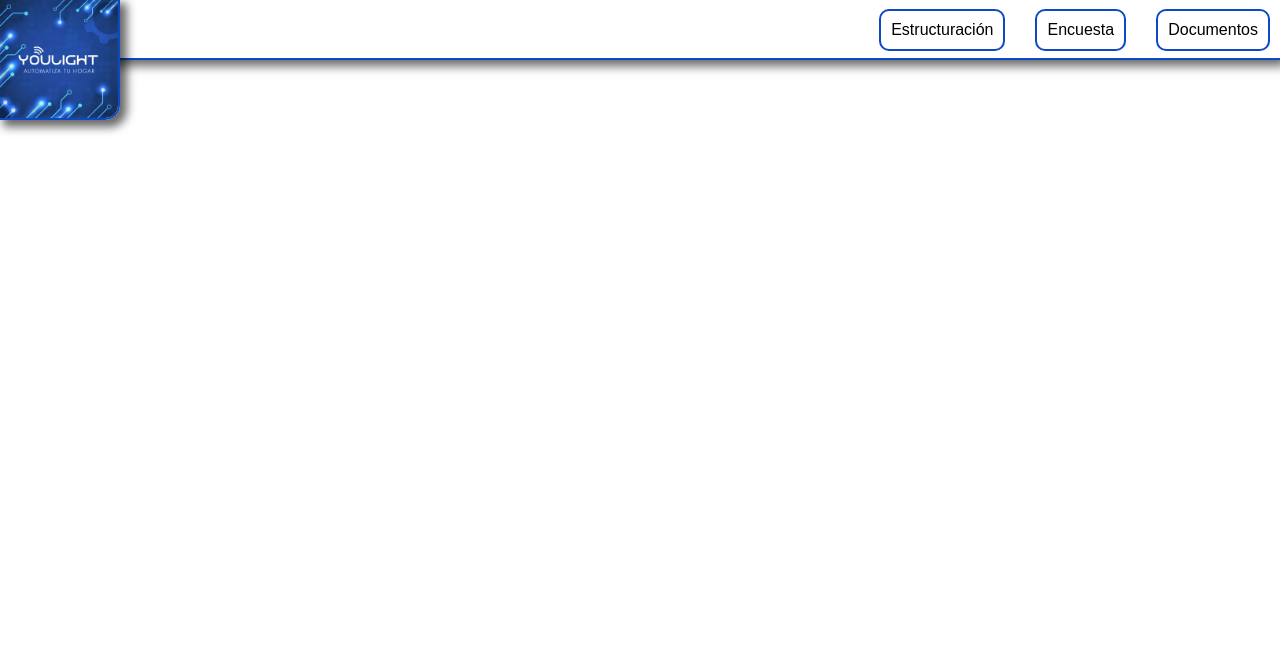
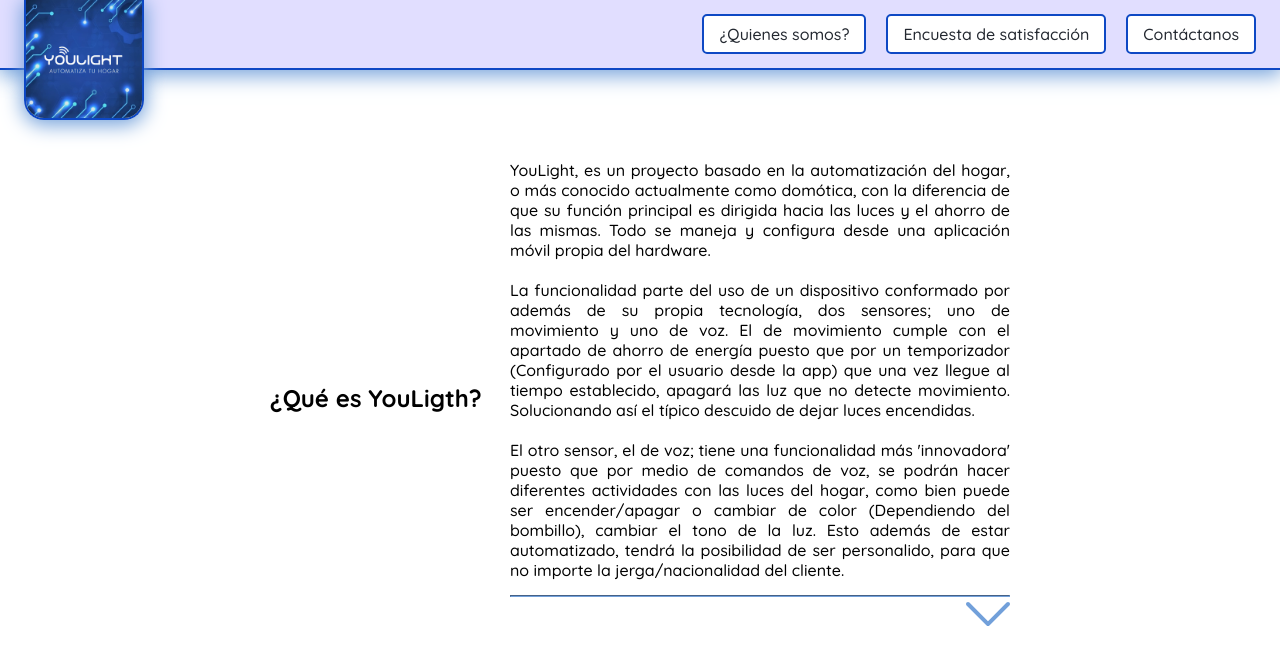
Before and after one commit to SergioAngel-1/Usbbog, a plain HTML site: page index.html in a window 1280 px wide. Drawn offline with Linux system fonts and the light colour scheme.

Commit message:
Navbar v1 && body v0.1

```diff
--- a/index.html
+++ b/index.html
@@ -4,33 +4,65 @@
     <meta charset="UTF-8" />
     <meta http-equiv="X-UA-Compatible" content="IE=edge" />
     <meta name="viewport" content="width=device-width, initial-scale=1.0" />
-    <link rel="stylesheet" href="styles.css" />
     <link rel="preconnect" href="https://fonts.googleapis.com" />
     <link rel="preconnect" href="https://fonts.gstatic.com" crossorigin />
+    <script src="script.js"></script>
     <link
       href="https://fonts.googleapis.com/css2?family=Quicksand:wght@300;500;700&display=swap"
       rel="stylesheet"
     />
-    <title>Lenguajes de Programación</title>
+    <link rel="stylesheet" href="/styles.css" />
+    <title>YouLight</title>
   </head>
   <body>
-    <header>
-      <nav>
+    <nav>
+      <div class="navbar-left">
+        <img src="/Imágenes/YOULIGTH.jpeg" alt="logo" class="logo" />
+      </div>
+      <div class="navbar-right">
         <ul>
-          <li>
-            <img
-              class="imgHeader"
-              src="./Imágenes/YOULIGTH.jpeg"
-              alt="YOULIGTH"
-            />
-          </li>
+          <li><a href="#">¿Quienes somos?</a></li>
+          <li><a href="#">Encuesta de satisfacción</a></li>
+          <li><a href="#">Contáctanos</a></li>
         </ul>
-        <ul class="rigt-section">
-          <li>Estructuración</li>
-          <li>Encuesta</li>
-          <li>Documentos</li>
-        </ul>
-      </nav>
-    </header>
+      </div>
+    </nav>
+    <section class="section-one">
+      <div class="container-section-one">
+        <h1><div class="section-one-info title">¿Qué es YouLigth?</div></h1>
+        <div class="section-one-info p">
+          <p>
+            YouLight, es un proyecto basado en la automatización del hogar, o
+            más conocido actualmente como domótica, con la diferencia de que su
+            función principal es dirigida hacia las luces y el ahorro de las
+            mismas. Todo se maneja y configura desde una aplicación móvil propia
+            del hardware.
+            <br /><br />
+            La funcionalidad parte del uso de un dispositivo conformado por
+            además de su propia tecnología, dos sensores; uno de movimiento y
+            uno de voz. El de movimiento cumple con el apartado de ahorro de
+            energía puesto que por un temporizador (Configurado por el usuario
+            desde la app) que una vez llegue al tiempo establecido, apagará las
+            luz que no detecte movimiento. Solucionando así el típico descuido de dejar luces encendidas.
+            <br /><br />
+            El otro sensor, el de voz; tiene una funcionalidad más 'innovadora'
+            puesto que por medio de comandos de voz, se podrán hacer diferentes
+            actividades con las luces del hogar, como bien puede ser
+            encender/apagar o cambiar de color (Dependiendo del bombillo),
+            cambiar el tono de la luz. Esto además de estar automatizado, tendrá
+            la posibilidad de ser personalido, para que no importe la jerga/nacionalidad del
+            cliente.
+            <hr>
+            <span class="seeMore">
+              <svg version="1.1" id="Layer_1" xmlns="http://www.w3.org/2000/svg" xmlns:xlink="http://www.w3.org/1999/xlink" x="0px" y="0px" viewBox="0 0 330 330" xml:space="preserve" width="44" heigth="44" class="seeMoreArrow">
+                <path id="XMLID_225_" d="M325.607,79.393c-5.857-5.857-15.355-5.858-21.213,0.001l-139.39,139.393L25.607,79.393
+                c-5.857-5.857-15.355-5.858-21.213,0.001c-5.858,5.858-5.858,15.355,0,21.213l150.004,150c2.813,2.813,6.628,4.393,10.606,4.393
+                s7.794-1.581,10.606-4.394l149.996-150C331.465,94.749,331.465,85.251,325.607,79.393z" />
+              </svg>
+            </span>
+          </p>
+        </div>
+      </div>
+    </section>
   </body>
 </html>
--- a/styles.css
+++ b/styles.css
@@ -1,76 +1,129 @@
 * {
-  font-family: Arial, Helvetica, sans-serif;
+  font-family: "Quicksand", sans-serif;
   box-sizing: border-box;
   padding: 0;
   margin: 0;
 }
-
 svg:not(:root) {
   overflow: hidden;
 }
 
 :root {
-  --font1: #ffffff;
-  --bg: #202124;
-  --font2: #bdc1c6;
-  --m: 0.9rem;
-  --sm: 0.875rem;
-  --lg: 0.975rem;
+  --white: #ffffff;
+  --black: #000000;
+  --dark: #232830;
+  --very-light-blue: #72a0da;
+  --text-input-field: #72a0da;
+  --hospital-blue: #e1deff;
+  --sm: 14px;
+  --md: 16px;
+  --lg: 18px;
+  --bordes: 2px solid rgb(14, 72, 196);
+  --sombras-one: 0.5px 0.5px 10px 0.4px #72a0da;
+  --sombras-two: 0px 3px 20px 2px #72a0da;
 }
 
-header {
-  width: 100%;
-  height: 60px;
+.logo {
+  width: 120px;
+  height: 120px;
+  margin: 0px;
+  border-bottom: var(--bordes);
+  border-right: var(--bordes);
+  border-left: var(--bordes);
+  border-radius: 0px 0px 20px 20px;
+  box-shadow: var(--sombras-two);
+  cursor: pointer;
 }
 
-header nav {
+.navbar-left ul,
+.navbar-right ul {
+  list-style: none;
+  padding: 0;
+  margin: 0;
+  display: flex;
+  align-items: center;
+  height: inherit;
+  gap: 20px;
+}
+
+.navbar-right ul li a {
+  text-decoration: none;
+  color: var(--dark);
+  padding: 8px 15px;
+  border: var(--bordes);
+  border-radius: 5px;
+  font-weight: 500;
+  background-color: var(--white);
+}
+
+.navbar-left ul li a:hover,
+.navbar-right ul li a:hover {
+  background-color: var(--very-light-blue);
+  box-shadow: var(--sombras-one);
+  border-radius: 5px;
+  transition: all 0.5s;
+  color: var(--white);
+}
+
+.navbar-right {
+  height: 100%;
+}
+
+.navbar-left {
+  display: flex;
+}
+
+.navbar-left ul {
+  margin-left: 28px;
+}
+
+nav {
   display: flex;
   justify-content: space-between;
-  height: 60px;
-  border-bottom: 2px solid rgb(14, 72, 196);
-  padding-right: 10px;
-  box-shadow: 5px 5px 10px 1px rgba(0, 0, 0, 0.6);
+  padding: 0px 24px 0px 24px;
+  border-bottom: var(--bordes);
+  box-shadow: var(--sombras-two);
+  height: 70px;
+  position: fixed;
+  width: 100%;
+  background-color: var(--hospital-blue);
+  top: 0px;
 }
 
-.imgHeader {
-  width: 120px;
-  border-right: 2px solid rgb(14, 72, 196);;
-  border-bottom: 2px solid rgb(14, 72, 196);;
-  border-radius: 0 0 15px 0;
-  z-index: 2;
-  box-shadow: 5px 5px 10px 2px rgba(0, 0, 0, 0.6);
+.container-section-one {
+  margin: 10rem 9.5rem 10rem 9.5rem;
+  display: flex;
+  flex-direction: row;
+  align-items: center;
+  justify-content: center;
 }
-.imgHeader:hover{
-    cursor: pointer;
+.title {
+  width: 240px;
+}
+.p{
+  width: 500px;
+  text-align: justify;
+}
+hr{
+  border-color: var(--very-light-blue);
+  margin-top: 15px;
+  margin-bottom: -5px;
 
 }
 
-.rigt-section {
-  width: inherit;
-  height: inherit;
-  display: flex;
-  list-style: none;
-  justify-content: center;
-  align-items: center;
-  gap: 30px;
+.seeMoreArrow{
+  fill: var(--very-light-blue);
+  margin: 0;
+  padding: 0;
 }
 
-.rigt-section li {
-  padding: 0px 10px 0px 10px;
-  width: 70%;
-  height: 70%;
+.seeMore{
   display: flex;
-  justify-content: center;
-  align-items: center;
-  border-right: 2px solid rgb(14, 72, 196);
-  border-left: 2px solid rgb(14, 72, 196);
-  border-top: 2px solid rgb(14, 72, 196);
-  border-bottom: 2px solid rgb(14, 72, 196);
-  border-radius: 10px;
+  flex-direction: row-reverse;
+  margin: 0;
+  padding: 0;
 }
 
-.rigt-section li:hover{
-    background-color: rgba(15, 15, 70, 0.384);
-    cursor:pointer;
-    box-shadow: 5px 5px 10px 1px rgba(0, 0, 0, 0.2);
+body {
+  height: 1000px;
 }
```
Also changed, not shown: script.js (added).
